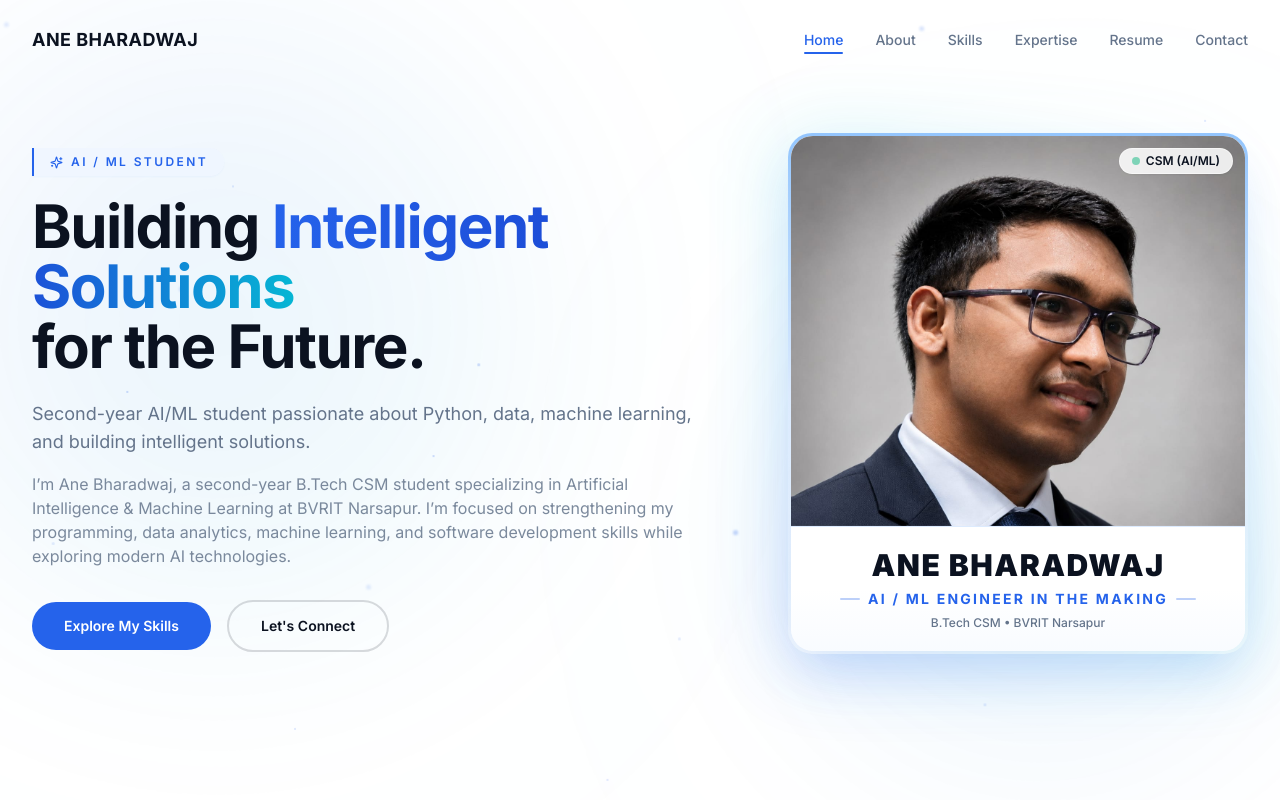
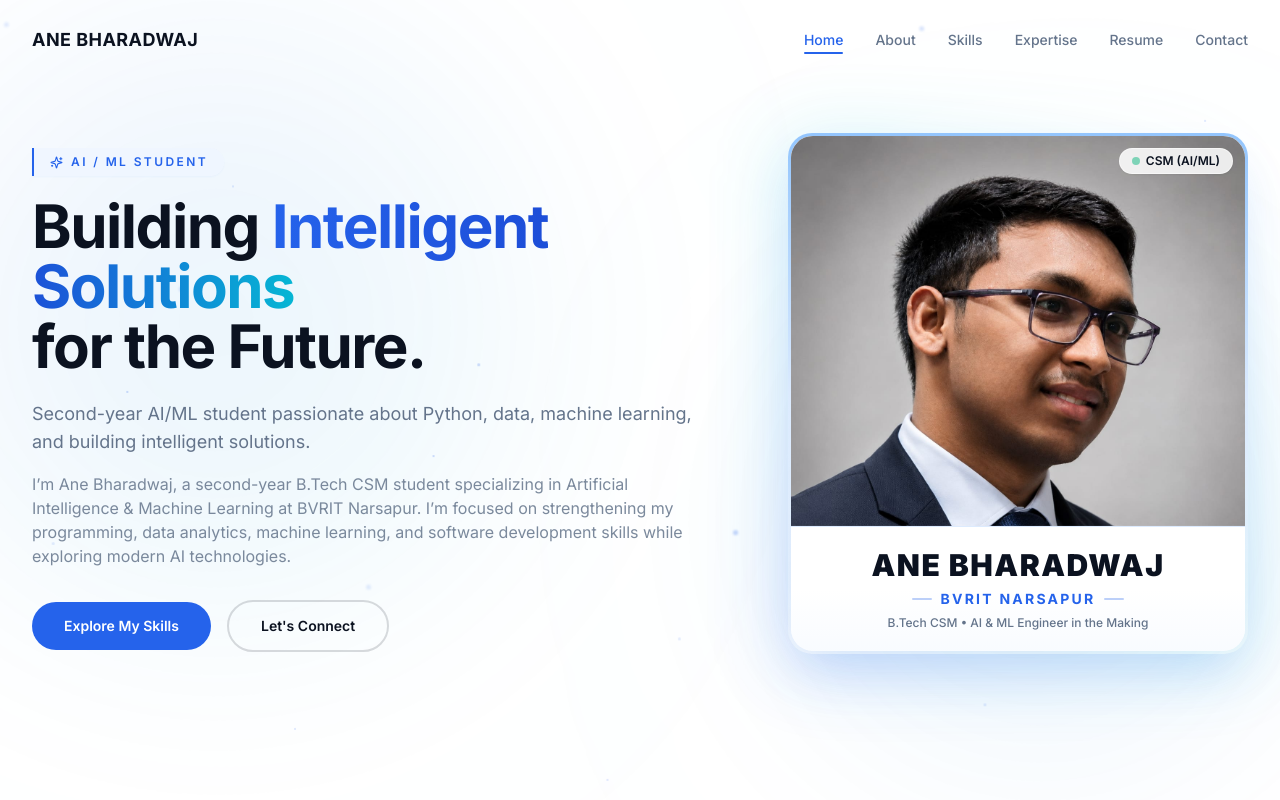
Before and after one commit to 25211a6606-cmyk/bharadwaj-portfolio, a React (Vite) app: page / in a window 1280 px wide. Shown: the top 800 px of the page. Built offline with nearby package versions, Linux system fonts and the light colour scheme.

Commit message:
feat: make BVRIT Narsapur prominent under the picture

```diff
--- a/src/components/Hero.jsx
+++ b/src/components/Hero.jsx
@@ -224,12 +224,12 @@ export default function Hero() {
                     <div className="flex items-center justify-center gap-2 mt-1.5">
                       <span className="h-0.5 w-5 bg-[#2563EB]/30 rounded-full" />
                       <p className="text-xs sm:text-sm font-bold text-[#2563EB] tracking-[0.16em] uppercase">
-                        AI / ML Engineer in the Making
+                        BVRIT Narsapur
                       </p>
                       <span className="h-0.5 w-5 bg-[#2563EB]/30 rounded-full" />
                     </div>
                     <p className="text-xs text-[#64748B] mt-1.5 font-medium">
-                      B.Tech CSM • BVRIT Narsapur
+                      B.Tech CSM • AI &amp; ML Engineer in the Making
                     </p>
                   </div>
                 </div>
```
